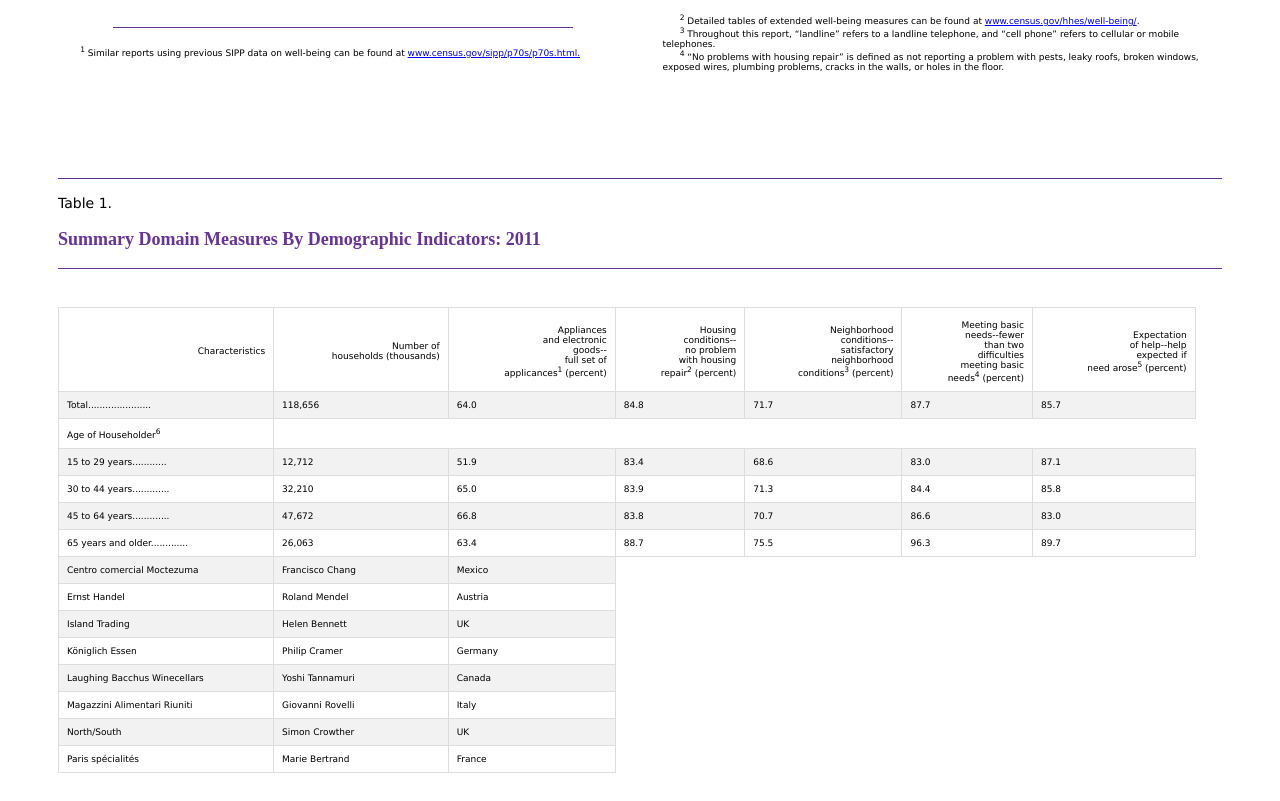
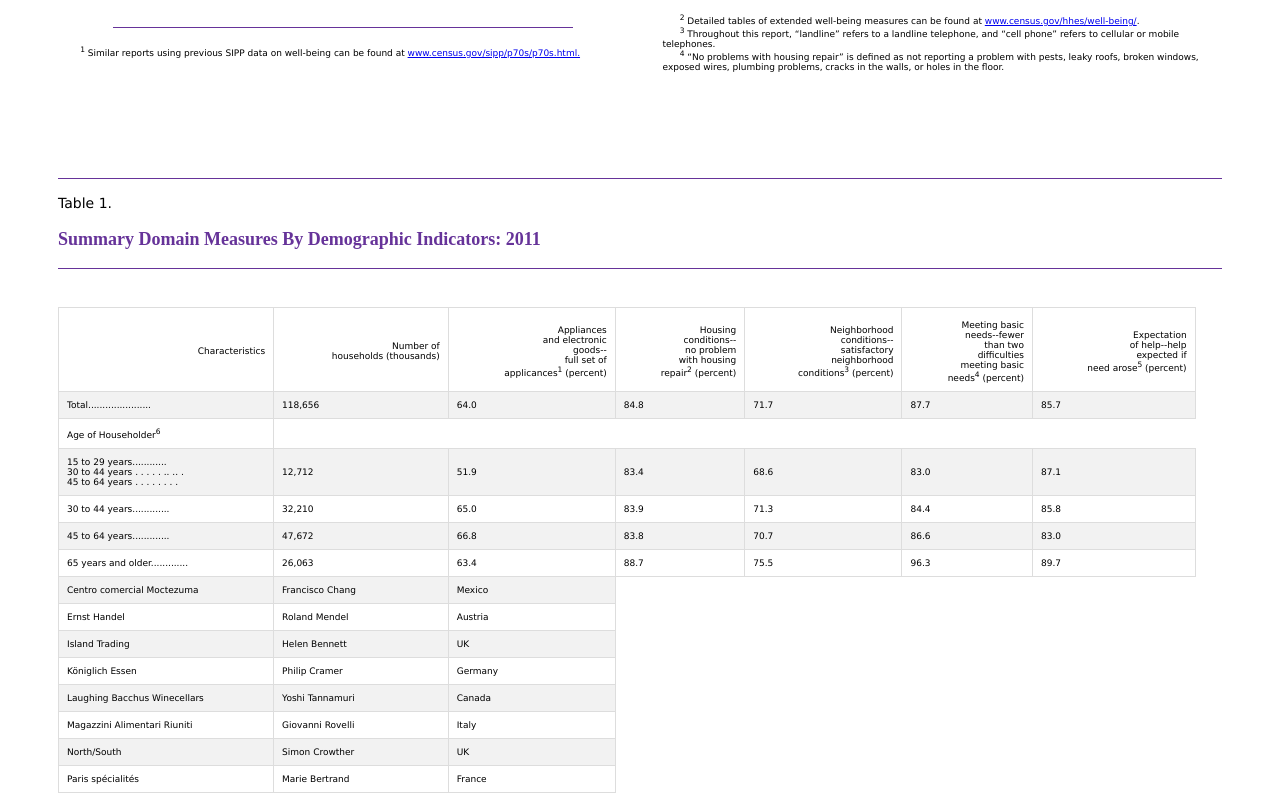
Before and after one commit to Balvania/lesson-3-geog863, a plain HTML site: page index.html in a window 1280 px wide. Shown: the part 738-1539 px from the top of the page. Drawn offline with Linux system fonts and the light colour scheme.

Commit message:
Update index.html
Can I put multiple lines within a row

```diff
--- a/index.html
+++ b/index.html
@@ -190,7 +190,7 @@
 				<td>Age of Householder<sup>6</sup></td>
 			</tr>
 			<tr>
-				<td>15 to 29 years............</td>
+				<td>15 to 29 years............<br/>30 to 44 years . . . . . .. .. .<br/>45 to 64 years . . . . . . . .</td>
 				<td>12,712</td>
 				<td>51.9</td>
 				<td>83.4</td>
```
